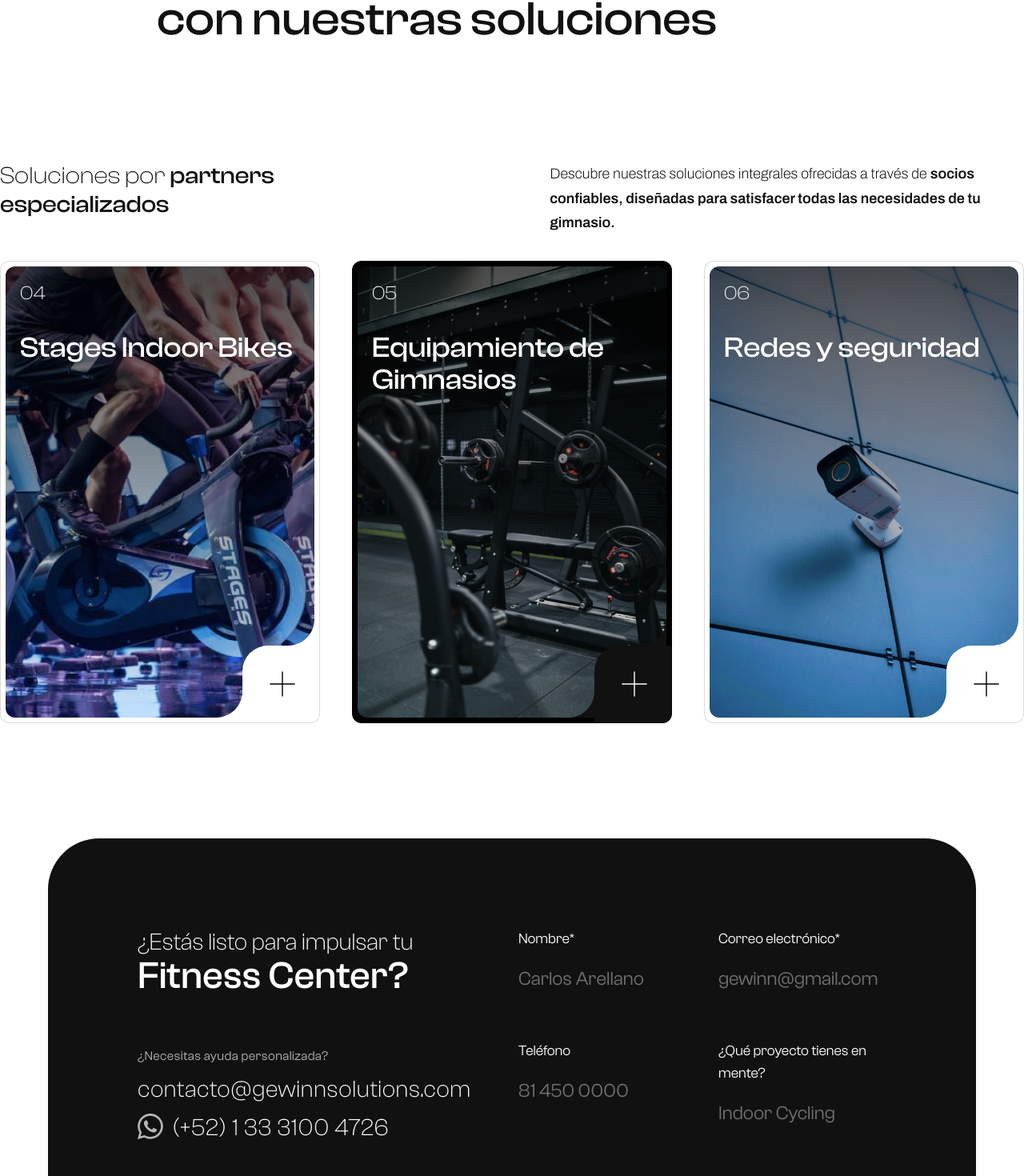
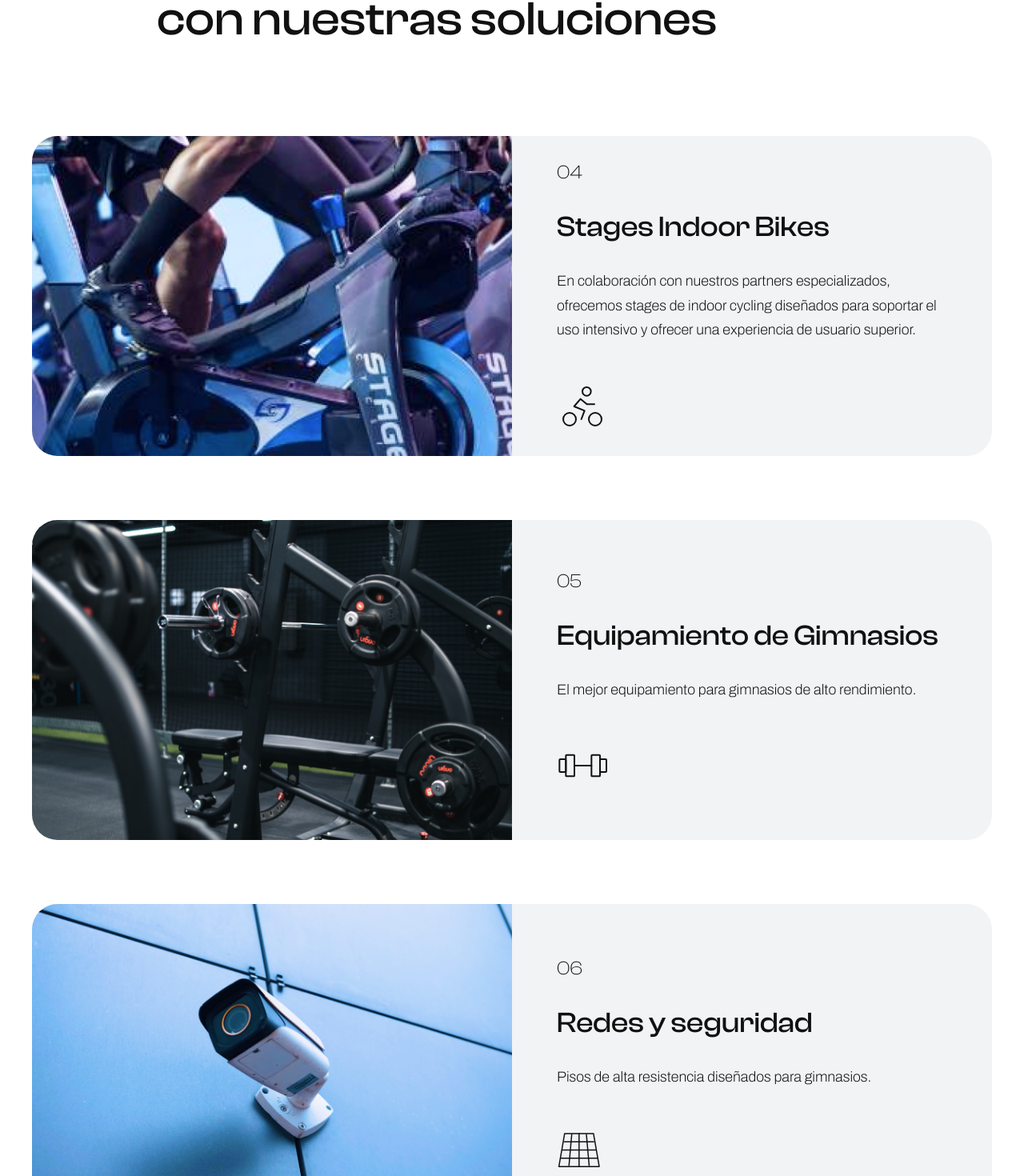
Before and after one commit to jestov/gewinnsolutions, a Next.js app: page /soluciones/adicionales in a window 1280 px wide. Shown: the part 302-1772 px from the top of the page at 80% size. Built offline with nearby package versions, Linux system fonts and the light colour scheme.

Commit message:
new structure services

```diff
--- a/app/soluciones/adicionales/page.tsx
+++ b/app/soluciones/adicionales/page.tsx
@@ -8,10 +8,9 @@
 import BrandStripClients from "@/components/BrandStripClients";
 import Marquee from "react-fast-marquee";
 import PlusIcon from "@/components/icons/PlusIcon";
+import Image from "next/image"; // Para manejar las imágenes eficientemente
 
 const SolucionesAdd: FC = () => {
-  const [activeCard, setActiveCard] = useState<number | null>(null);
-
   const cards = [
     {
       id: 1,
@@ -21,6 +20,44 @@
       description:
         "En colaboración con nuestros partners especializados, ofrecemos stages de indoor cycling diseñados para soportar el uso intensivo y ofrecer una experiencia de usuario superior.",
       theme: "light",
+      icon: (
+        <svg
+          xmlns="http://www.w3.org/2000/svg"
+          width="64"
+          height="64"
+          viewBox="0 0 64 64"
+          fill="none"
+        >
+          <path
+            d="M37.3333 18.6667C40.2789 18.6667 42.6667 16.2789 42.6667 13.3333C42.6667 10.3878 40.2789 8 37.3333 8C34.3878 8 32 10.3878 32 13.3333C32 16.2789 34.3878 18.6667 37.3333 18.6667Z"
+            stroke="#111"
+            strokeWidth="2"
+            strokeLinecap="round"
+            strokeLinejoin="round"
+          />
+          <path
+            d="M48 56C52.4183 56 56 52.4183 56 48C56 43.5817 52.4183 40 48 40C43.5817 40 40 43.5817 40 48C40 52.4183 43.5817 56 48 56Z"
+            stroke="#111"
+            strokeWidth="2"
+            strokeLinecap="round"
+            strokeLinejoin="round"
+          />
+          <path
+            d="M16 56C20.4183 56 24 52.4183 24 48C24 43.5817 20.4183 40 16 40C11.5817 40 8 43.5817 8 48C8 52.4183 11.5817 56 16 56Z"
+            stroke="#111"
+            strokeWidth="2"
+            strokeLinecap="round"
+            strokeLinejoin="round"
+          />
+          <path
+            d="M30.6667 47.9998L34.6667 37.3332L21.6472 31.9998L29.6479 22.6667L37.6479 29.3333L46.9812 29.3333"
+            stroke="#111"
+            strokeWidth="2"
+            strokeLinecap="round"
+            strokeLinejoin="round"
+          />
+        </svg>
+      ),
     },
     {
       id: 2,
@@ -29,6 +66,51 @@
       image: "/img/equipamiento.jpg",
       description: "El mejor equipamiento para gimnasios de alto rendimiento.",
       theme: "dark",
+      icon: (
+        <svg
+          xmlns="http://www.w3.org/2000/svg"
+          width="65"
+          height="64"
+          viewBox="0 0 65 64"
+          fill="none"
+        >
+          <path
+            d="M21.0499 18.6667H12.2833C11.7586 18.6667 11.3333 19.092 11.3333 19.6167V44.3834C11.3333 44.908 11.7586 45.3334 12.2833 45.3334H21.0499C21.5746 45.3334 21.9999 44.908 21.9999 44.3834V19.6167C21.9999 19.092 21.5746 18.6667 21.0499 18.6667Z"
+            stroke="#111"
+            stroke-width="2"
+            stroke-linecap="round"
+            stroke-linejoin="round"
+          />
+          <path
+            d="M53.0499 18.6667H44.2833C43.7586 18.6667 43.3333 19.092 43.3333 19.6167V44.3834C43.3333 44.908 43.7586 45.3334 44.2833 45.3334H53.0499C53.5746 45.3334 53.9999 44.908 53.9999 44.3834V19.6167C53.9999 19.092 53.5746 18.6667 53.0499 18.6667Z"
+            stroke="#111"
+            stroke-width="2"
+            stroke-linecap="round"
+            stroke-linejoin="round"
+          />
+          <path
+            d="M3.3335 39.05V24.95C3.3335 24.4253 3.75883 24 4.2835 24H10.3835C10.9082 24 11.3335 24.4253 11.3335 24.95V39.05C11.3335 39.5747 10.9082 40 10.3835 40H4.2835C3.75883 40 3.3335 39.5747 3.3335 39.05Z"
+            stroke="#111"
+            stroke-width="2"
+            stroke-linecap="round"
+            stroke-linejoin="round"
+          />
+          <path
+            d="M62 39.05V24.95C62 24.4253 61.5747 24 61.05 24H54.95C54.4253 24 54 24.4253 54 24.95V39.05C54 39.5747 54.4253 40 54.95 40H61.05C61.5747 40 62 39.5747 62 39.05Z"
+            stroke="#111"
+            stroke-width="2"
+            stroke-linecap="round"
+            stroke-linejoin="round"
+          />
+          <path
+            d="M22 32H43.3333"
+            stroke="#111"
+            stroke-width="2"
+            stroke-linecap="round"
+            stroke-linejoin="round"
+          />
+        </svg>
+      ),
     },
     {
       id: 3,
@@ -37,12 +119,67 @@
       image: "/img/video.jpg",
       description: "Pisos de alta resistencia diseñados para gimnasios.",
       theme: "light",
+      icon: (
+        <svg
+          xmlns="http://www.w3.org/2000/svg"
+          width="56"
+          height="55"
+          viewBox="0 0 56 55"
+          fill="none"
+        >
+          <path
+            d="M2.625 48.125L9.82738 6.875H45.8393L53.0417 48.125H2.625Z"
+            stroke="#111"
+            stroke-width="1.5"
+            stroke-linecap="round"
+            stroke-linejoin="round"
+          />
+          <path
+            d="M4.91675 37.8125H50.7501"
+            stroke="#111"
+            stroke-width="1.5"
+            stroke-linecap="round"
+            stroke-linejoin="round"
+          />
+          <path
+            d="M7.20837 27.5H48.4584"
+            stroke="#111"
+            stroke-width="1.5"
+            stroke-linecap="round"
+            stroke-linejoin="round"
+          />
+          <path
+            d="M9.5 17.1875H46.1667"
+            stroke="#111"
+            stroke-width="1.5"
+            stroke-linecap="round"
+            stroke-linejoin="round"
+          />
+          <path
+            d="M27.8334 6.875V48.125"
+            stroke="#111"
+            stroke-width="1.5"
+            stroke-linecap="round"
+            stroke-linejoin="round"
+          />
+          <path
+            d="M18.6667 8.02081L15.2292 46.9791"
+            stroke="#111"
+            stroke-width="1.5"
+            stroke-linecap="round"
+            stroke-linejoin="round"
+          />
+          <path
+            d="M37 8.02081L40.4375 46.9791"
+            stroke="#111"
+            stroke-width="1.5"
+            stroke-linecap="round"
+            stroke-linejoin="round"
+          />
+        </svg>
+      ),
     },
   ];
-
-  const toggleDescription = (id: number) => {
-    setActiveCard(activeCard === id ? null : id);
-  };
 
   return (
     <div className="relative">
@@ -50,7 +187,9 @@
         <div className="px-44 flex flex-col gap-12">
           <div className="flex gap-8 text-primary items-center -ml-10">
             <div className="h-2 w-2 bg-primary"></div>
-            <span className="font-clash text-lg">Soluciones adicionales</span>
+            <span className="font-clash text-lg">
+              Soluciones by partners especializados
+            </span>
           </div>
           <h3 className="text-3xl lg:text-6xl text-primary font-clashdisplay font-extralight">
             Transforma tu Espacio Fitness
@@ -59,74 +198,40 @@
         </div>
       </main>
 
-      <section className="pt-32 bg-white relative z-20">
-        <div className="mx-auto max-w-[1320px] flex flex-col gap-24">
-          <div className="flex flex-col gap-8">
-            <div className="flex gap-8 justify-between">
-              <h3 className="text-2xl lg:text-3xl text-left text-primary font-clashdisplay font-extralight w-full">
-                Soluciones por{" "}
-                <span className="font-medium">
-                  partners
-                  <br />
-                  especializados
-                </span>
-              </h3>
-              <p className="font-extralight text-lg">
-                Descubre nuestras soluciones integrales ofrecidas a través de{" "}
-                <span className="font-semibold">
-                  socios confiables, diseñadas para satisfacer todas las
-                  necesidades de tu gimnasio.
-                </span>
-              </p>
-            </div>
-            <div className="grid grid-cols-3 gap-[40px]">
-              {cards.slice(0, 3).map((card) => (
+      {/* Nueva estructura 50/50 */}
+      <section className="pt-24 bg-white relative z-20">
+        <div className="mx-auto max-w-[1200px] flex flex-col gap-[80px]">
+          {cards.map((card) => (
             <div
               key={card.id}
-                  className={`relative w-full bg-cover bg-center rounded-xl overflow-hidden flex flex-col p-6 aspect-vertical border border-primary border-opacity-15 text-white ${
-                    card.theme === "dark" ? "bg-black" : "bg-white"
-                  }`}
+              className="flex flex-col lg:flex-row items-center bg-[#f1f3f5] rounded-[32px] overflow-hidden lg:max-h-[50vh]"
             >
-                  <div
-                    className="absolute inset-0 bg-cover top-1.5 left-1.5 right-1.5 bottom-1.5 rounded-xl"
-                    style={{ backgroundImage: `url(${card.image})` }}
-                  ></div>
-                  <div
-                    className={`absolute inset-0 bg-gradient-to-b from-black to-transparent opacity-70 top-1.5 left-1.5 right-1.5 bottom-1.5 rounded-xl`}
-                  ></div>
-
-                  <div className="z-20 relative flex flex-col gap-1 font-clashdisplay">
-                    <span className="font-extralight text-2xl">
-                      {card.number}
-                    </span>
-                    <br />
-                    <h3 className="text-4xl font-medium">{card.title}</h3>
-                  </div>
-
-                  <div
-                    className={`absolute bottom-0 right-0 ${
-                      card.theme === "dark"
-                        ? "bg-primary before:bg-[url('/img/substract3.svg')] after:bg-[url('/img/substract3.svg')]"
-                        : "bg-white before:bg-[url('/img/substract2.svg')] after:bg-[url('/img/substract2.svg')]"
-                    } p-8 rounded-tl-[32px] cursor-pointer before:absolute before:bottom-1.5 before:-left-[32px] before:w-[32px] before:h-[32px] before:bg-no-repeat before:bg-contain before:rotate-90
-                           after:absolute after:-top-[32px] after:right-1.5 after:w-[32px] after:h-[32px] after:bg-no-repeat after:bg-contain after:rotate-90`}
-                    onClick={() => toggleDescription(card.id)}
-                  >
-                    <PlusIcon
-                      dark={card.theme === "light"}
-                      className="h-8 w-8 relative -right-[2px]"
+              {/* Lado izquierdo: Imagen */}
+              <div className="w-full lg:w-1/2">
+                <Image
+                  src={card.image}
+                  alt={card.title}
+                  width={600}
+                  height={300}
+                  className="object-cover w-full"
                 />
               </div>
 
-                  {activeCard === card.id && (
-                    <div className="z-20 relative mt-4 p-4 bg-opacity-80 bg-primary text-white  rounded-2xl font-clash text-lg font-extralight">
-                      <p>{card.description}</p>
+              {/* Lado derecho: Contenido */}
+              <div className="w-full lg:w-1/2 flex flex-col gap-8 p-14">
+                <span className="font-clashdisplay font-extralight text-2xl text-primary">
+                  {card.number}
+                </span>
+                <h3 className="text-4xl font-medium text-primary font-clashdisplay">
+                  {card.title}
+                </h3>
+                <p className="text-lg text-primary font-extralight">
+                  {card.description}
+                </p>
+                <div className="mt-4">{card.icon}</div>
               </div>
-                  )}
             </div>
           ))}
-            </div>
-          </div>
         </div>
       </section>
 
--- a/components/Header.tsx
+++ b/components/Header.tsx
@@ -339,8 +339,8 @@
                 </li>
                 <li className="font-clash font-medium flex gap-2 cursor-pointer">
                   <Link href="/soluciones/adicionales">
-                    <span className="font-extralight">07</span> Piso para
-                    Gimnasios
+                    <span className="font-extralight">07</span> Redes y
+                    Seguridad
                   </Link>
                 </li>
               </ul>
```
Lines whose indentation alone changed are shown as unchanged.
